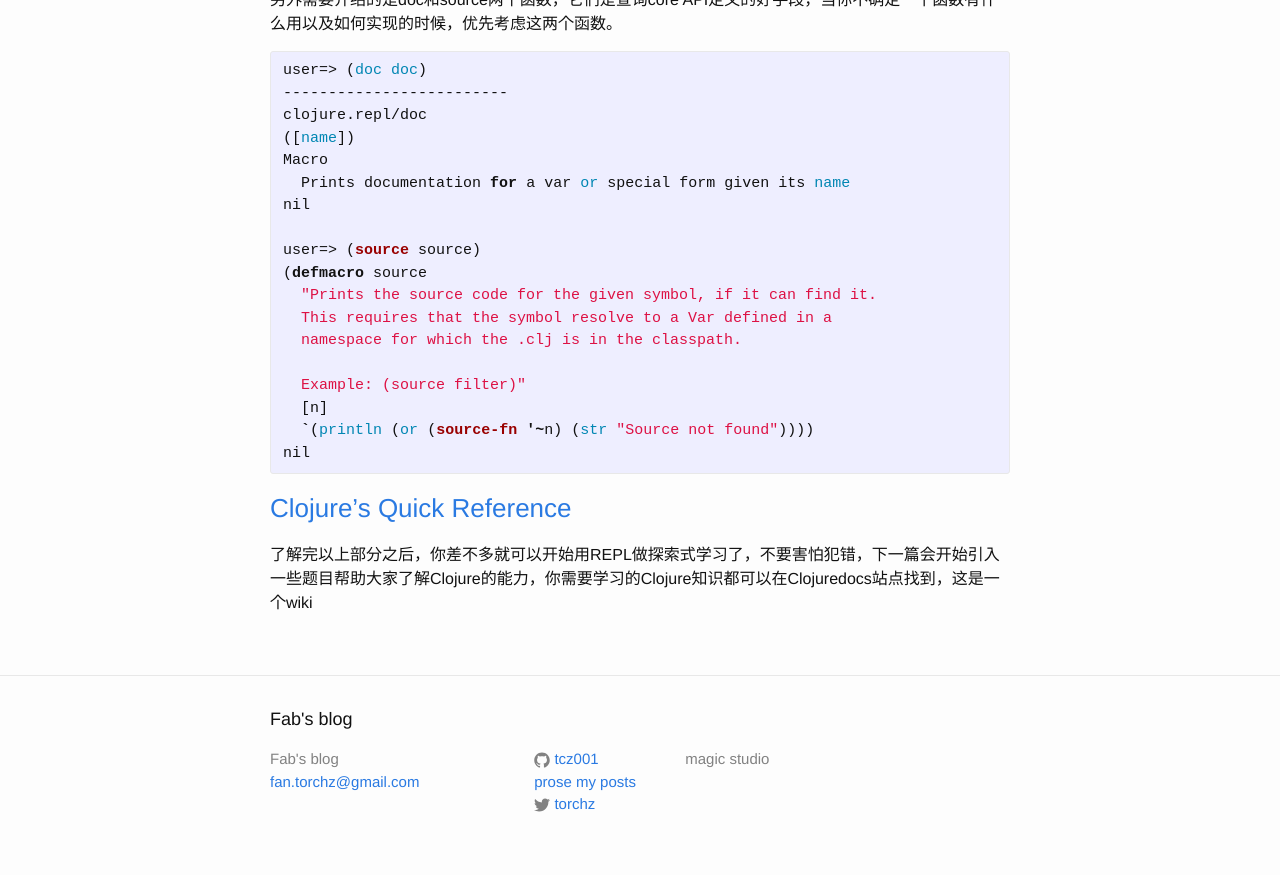
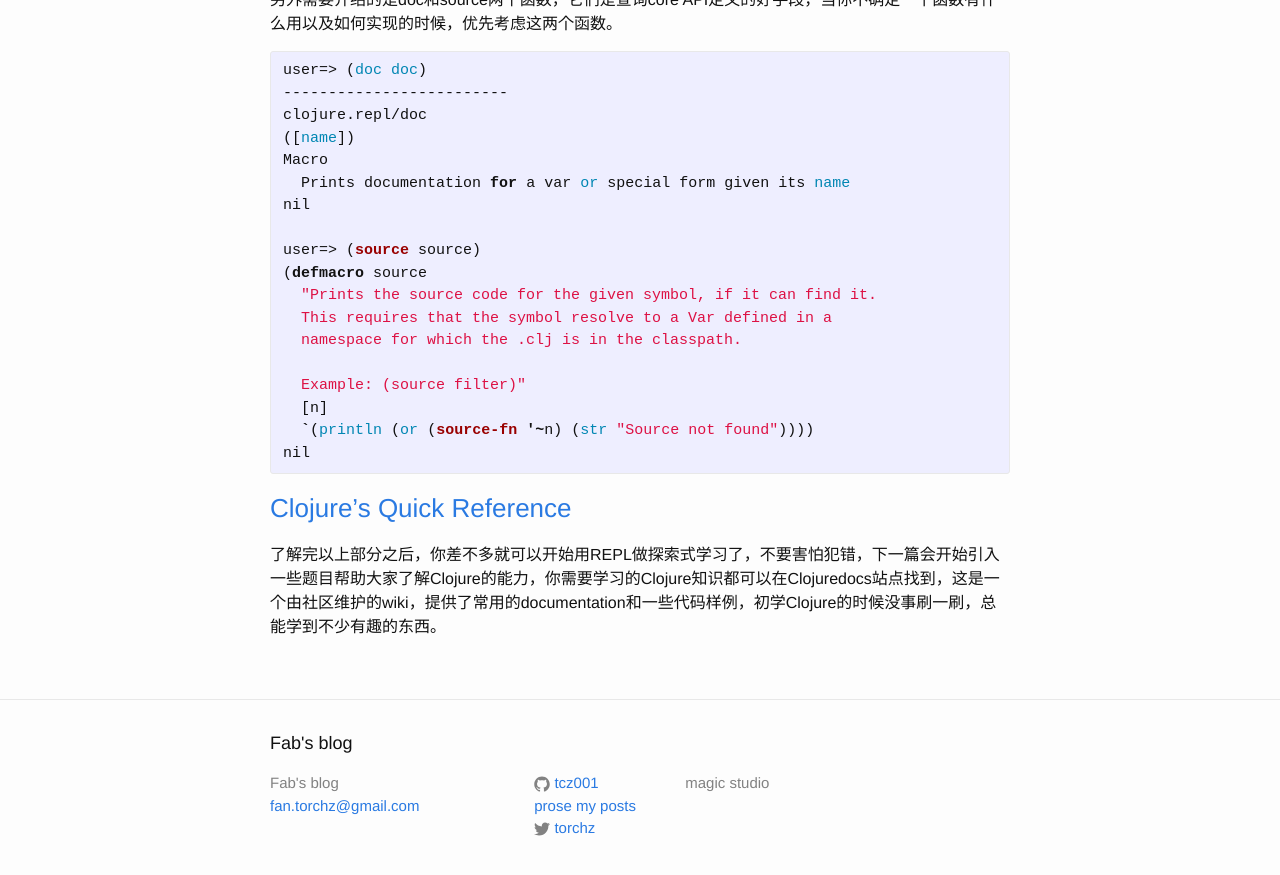
Before and after one commit to tcz001/tcz001.github.io, a Jekyll site: the page built from _posts/2014-12-02-clojure-101-01.markdown, in a window 1280 px wide and 900 px high, scrolled down 3155 px. Shown: the top 875 px of the window. Built offline with Jekyll 4.4.1, drawn with Linux system fonts in a browser that asks for light colours.

Commit message:
Updated 2014-12-02-clojure-101-01.markdown

```diff
--- a/_posts/2014-12-02-clojure-101-01.markdown
+++ b/_posts/2014-12-02-clojure-101-01.markdown
@@ -170,4 +170,4 @@ nil
 
 
 ###[Clojure's Quick Reference](https://clojuredocs.org/quickref)
-了解完以上部分之后，你差不多就可以开始用REPL做探索式学习了，不要害怕犯错，下一篇会开始引入一些题目帮助大家了解Clojure的能力，你需要学习的Clojure知识都可以在Clojuredocs站点找到，这是一个wiki
+了解完以上部分之后，你差不多就可以开始用REPL做探索式学习了，不要害怕犯错，下一篇会开始引入一些题目帮助大家了解Clojure的能力，你需要学习的Clojure知识都可以在Clojuredocs站点找到，这是一个由社区维护的wiki，提供了常用的documentation和一些代码样例，初学Clojure的时候没事刷一刷，总能学到不少有趣的东西。
```
